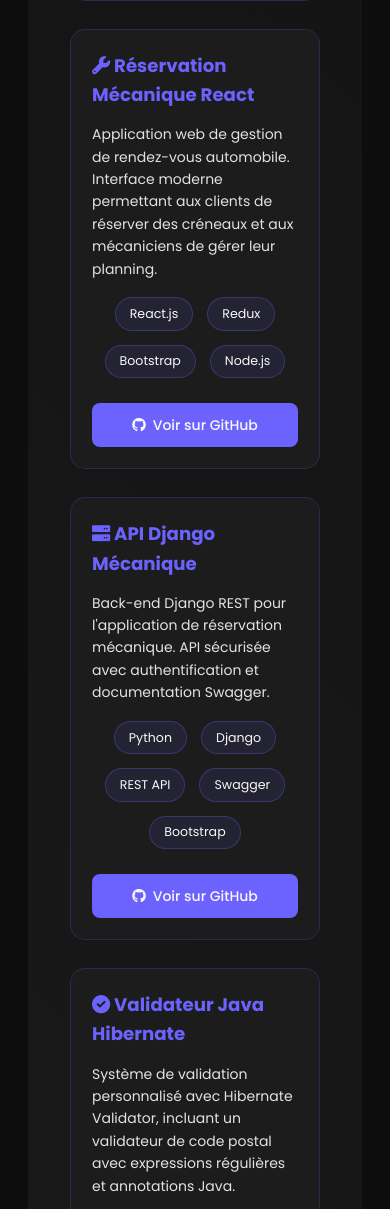
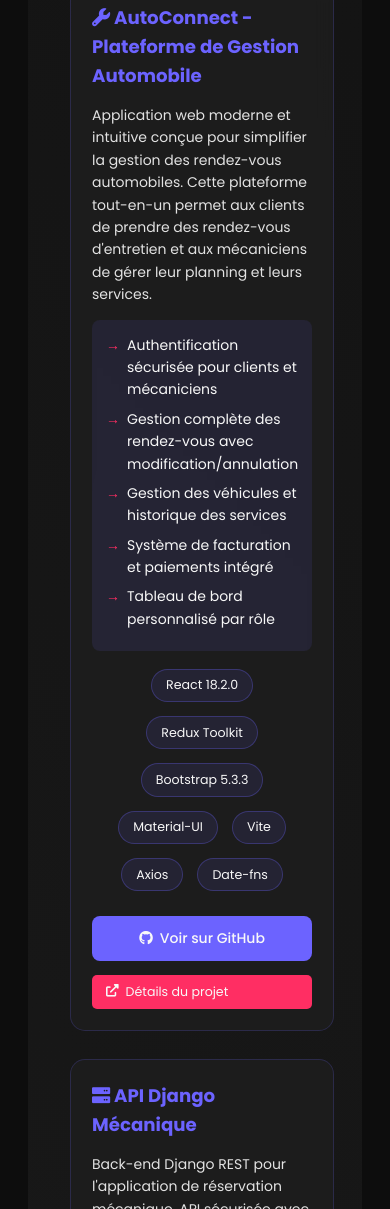
Before and after one commit to eliDaniel007/eliDaniel007.github.io, a plain HTML site: page projets.html in a window 390 px wide. Shown: the part 3081-4290 px from the top of the page. Drawn offline with Linux system fonts and the light colour scheme.

Commit message:
feat: Mise à jour du projet AutoConnect - Plateforme de Gestion Automobile
- Mise à jour du titre et de la description du projet
- Ajout des détails des fonctionnalités principales
- Mise à jour des technologies utilisées (React 18.2.0, Redux Toolkit, etc.)
- Correction du lien GitHub vers le bon repository
- Ajout d'un lien de démonstration

```diff
--- a/projets.html
+++ b/projets.html
@@ -131,17 +131,32 @@
                 </article>
 
                 <article class="projet">
-                    <h3><i class="fas fa-wrench"></i> Réservation Mécanique React</h3>
-                    <p>Application web de gestion de rendez-vous automobile. Interface moderne permettant aux clients de réserver des créneaux et aux mécaniciens de gérer leur planning.</p>
+                    <h3><i class="fas fa-wrench"></i> AutoConnect - Plateforme de Gestion Automobile</h3>
+                    <p>Application web moderne et intuitive conçue pour simplifier la gestion des rendez-vous automobiles. Cette plateforme tout-en-un permet aux clients de prendre des rendez-vous d'entretien et aux mécaniciens de gérer leur planning et leurs services.</p>
+                    <div class="projet-details">
+                        <ul>
+                            <li>Authentification sécurisée pour clients et mécaniciens</li>
+                            <li>Gestion complète des rendez-vous avec modification/annulation</li>
+                            <li>Gestion des véhicules et historique des services</li>
+                            <li>Système de facturation et paiements intégré</li>
+                            <li>Tableau de bord personnalisé par rôle</li>
+                        </ul>
+                    </div>
                     <div class="technologies">
-                        <span>React.js</span>
-                        <span>Redux</span>
-                        <span>Bootstrap</span>
-                        <span>Node.js</span>
+                        <span>React 18.2.0</span>
+                        <span>Redux Toolkit</span>
+                        <span>Bootstrap 5.3.3</span>
+                        <span>Material-UI</span>
+                        <span>Vite</span>
+                        <span>Axios</span>
+                        <span>Date-fns</span>
                     </div>
                     <div class="projet-links">
-                        <a href="https://github.com/eliDaniel007/MecanicienApp" class="github-link" target="_blank">
+                        <a href="https://github.com/creepypers/Application-web-de-gestion-pour-mecanicien" class="github-link" target="_blank">
                             <i class="fab fa-github"></i> Voir sur GitHub
+                        </a>
+                        <a href="https://github.com/creepypers/Application-web-de-gestion-pour-mecanicien" class="demo-link" target="_blank">
+                            <i class="fas fa-external-link-alt"></i> Détails du projet
                         </a>
                     </div>
                 </article>
```
